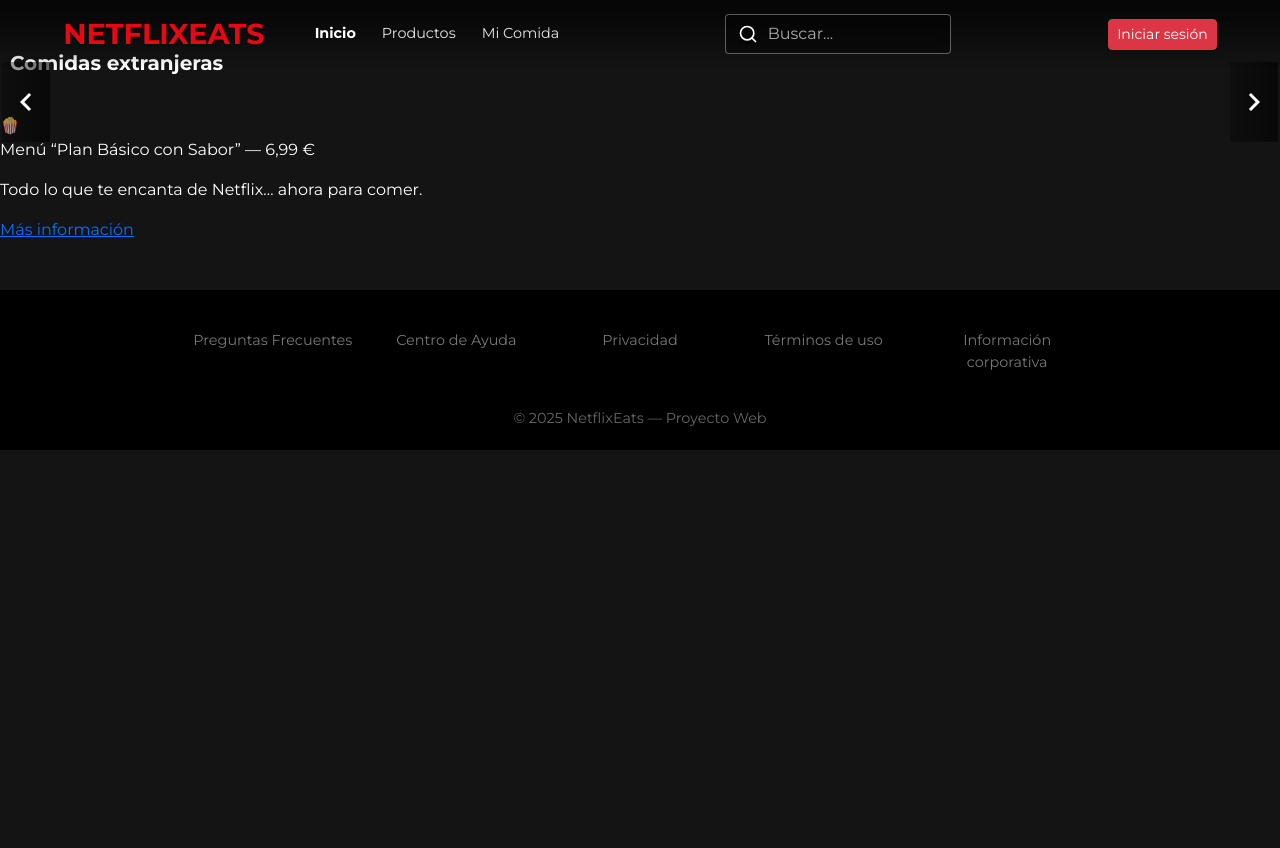
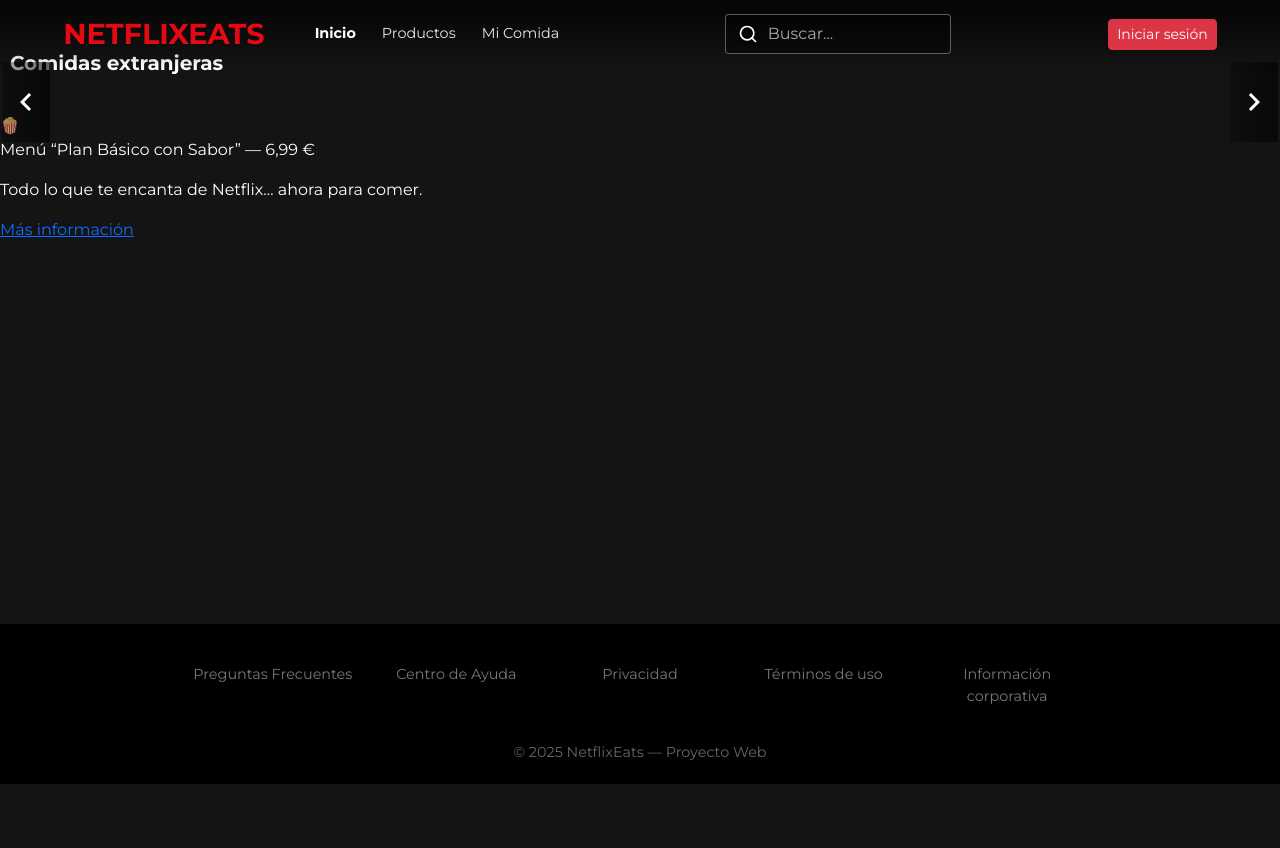
Before and after one commit to arnaucanet/MVC, a PHP site: page / in a window 1280 px wide. After the commit the page ends 784 px from the top, so only its background shows below. Run offline with PHP 8.4, Linux system fonts and the light colour scheme; data that the repository does not hold is empty.

Commit message:
Añade estructura de main en el footer y ajusta el body para flexibilidad

```diff
--- a/view/parcials/footer.php
+++ b/view/parcials/footer.php
@@ -1,3 +1,4 @@
+</main>
 <footer class="netflixeats-footer mt-5 mb-3">
     <style>
         .netflixeats-footer {
--- a/view/parcials/header.php
+++ b/view/parcials/header.php
@@ -11,7 +11,7 @@ $currentController = isset($_GET['controller']) ? strtolower($_GET['controller']
   <link href="/MVC/public/css/netflixeats.css" rel="stylesheet">
   <link href="https://fonts.googleapis.com/css2?family=Montserrat:wght@400;500;700&display=swap" rel="stylesheet">
 </head>
-<body>
+<body class="d-flex flex-column min-vh-100">
 
     <header class="site-header navbar navbar-expand-lg fixed-top">
       <div class="container-fluid">
@@ -85,3 +85,4 @@ $currentController = isset($_GET['controller']) ? strtolower($_GET['controller']
         </div>
       </div>
     </header>
+    <main class="flex-grow-1">
```
